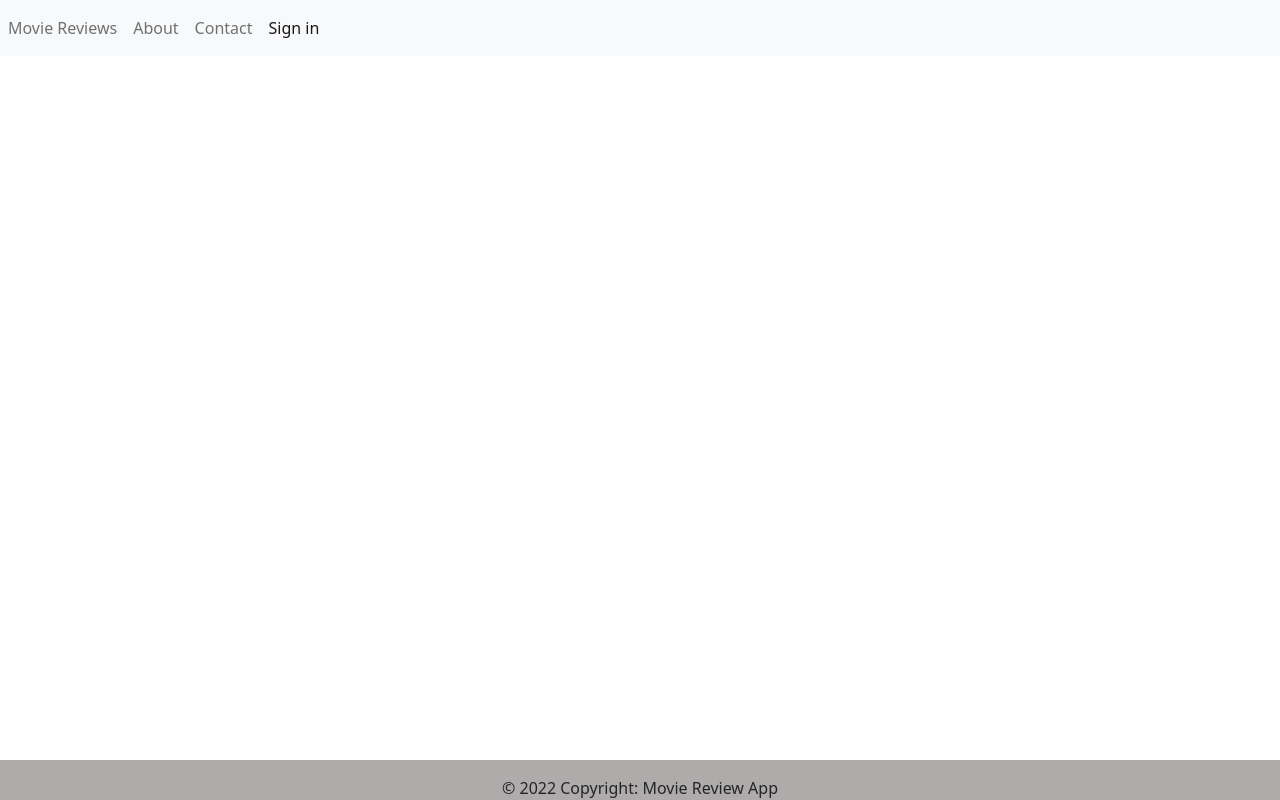
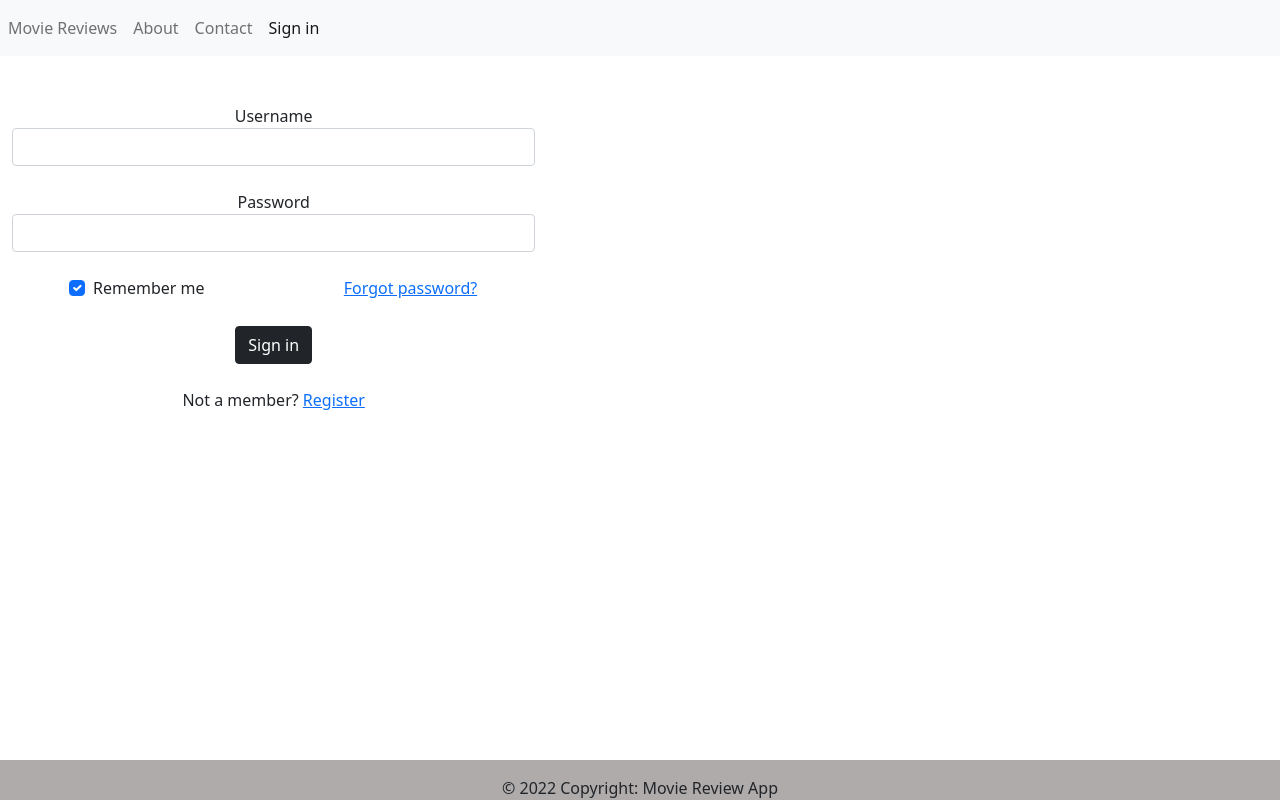
Before and after one commit to Binurim/CRUD, a React (Create React App) app in the folder client/: page /login in a window 1280 px wide. Built offline with nearby package versions, Linux system fonts and the light colour scheme.

Commit message:
Add login and sign up pages

```diff
--- a/client/src/App.js
+++ b/client/src/App.js
@@ -4,12 +4,17 @@ import {Route, Routes} from 'react-router-dom';
 import NavBar from "./components/NavBar";
 import Footer from "./components/Footer";
 import MovieReview from './components/MovieReview';
+import Login from './components/Login';
+import Register from './components/Register';
+
 function App() {
   return (
     <div className="App">
         <NavBar/>
             <Routes>
                 <Route path="/" element={<MovieReview/>}></Route>
+                <Route path="/login" element={<Login/>}></Route>
+                <Route path="/register" element={<Register/>}></Route>
             </Routes>
         <Footer/>
     </div>
--- /dev/null
+++ b/client/src/components/Login.jsx
@@ -0,0 +1,55 @@
+import React from "react";
+import "../App.css";
+
+const Login = () => {
+  return (
+    <div className="container-fluid">
+      <div className="form-signin mt-5">
+        <form className="col-5">
+          <div className="form-outline mb-4">
+            <label>Username</label>
+            <input type="text" className="form-control" />
+          </div>
+
+          <div className="form-outline mb-4">
+            <label>Password</label>
+            <input type="password" className="form-control" />
+          </div>
+
+          <div className="row mb-4">
+            <div className="col d-flex justify-content-center">
+              <div className="form-check">
+                <input
+                  className="form-check-input"
+                  type="checkbox"
+                  value=""
+                  id="rememberMeCheck"
+                  defaultChecked
+                />
+                <label className="form-check-label" htmlFor="rememberMeCheck">
+                  Remember me
+                </label>
+              </div>
+            </div>
+
+            <div className="col loginLinks">
+              <a href="#">Forgot password?</a>
+            </div>
+          </div>
+
+          <button type="button" className="btn btn-dark btn-block mb-4">
+            Sign in
+          </button>
+
+          <div className="text-center loginLinks">
+            <p>
+              Not a member? <a href="/register">Register</a>
+            </p>
+          </div>
+        </form>
+      </div>
+    </div>
+  );
+};
+
+export default Login;
--- /dev/null
+++ b/client/src/components/Register.jsx
@@ -0,0 +1,26 @@
+import React from "react";
+import "../App.css";
+
+const Register = () => {
+  return (
+    <div className="container-fluid">
+      <div className="form-signin mt-5">
+        <form className="col-5">
+          <div className="form-outline mb-4">
+            <label>Username</label>
+            <input type="text" className="form-control" />
+          </div>
+          <div className="form-outline mb-4">
+            <label>Password</label>
+            <input type="password" className="form-control" />
+          </div>
+          <button type="button" className="btn btn-dark btn-block mb-4">
+            Sign up
+          </button>
+        </form>
+      </div>
+    </div>
+  );
+};
+
+export default Register;
```
